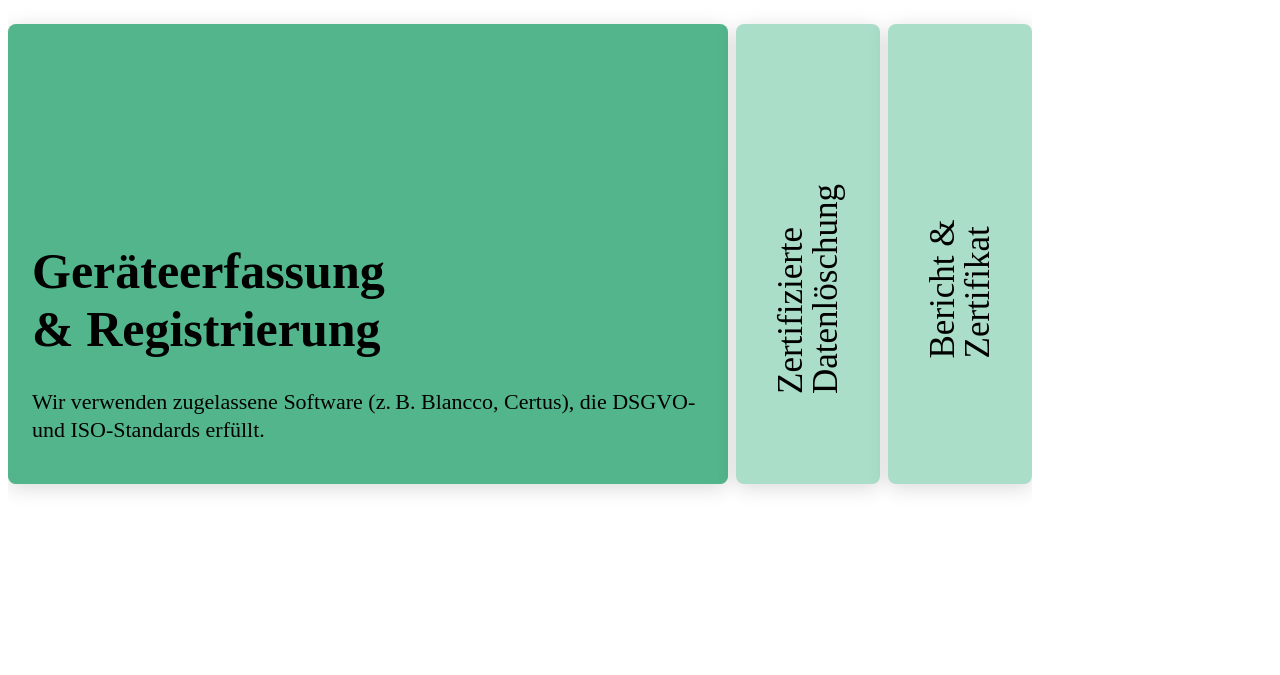
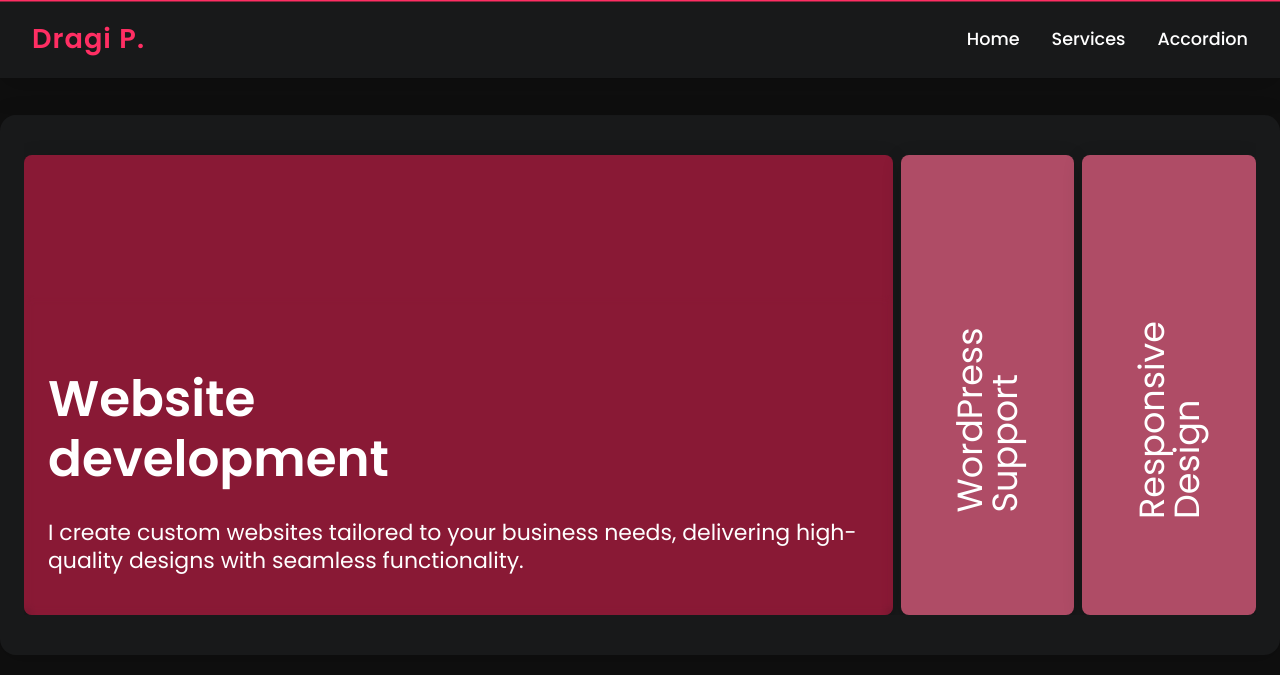
Before and after one commit to dragipostolovski/dragipostolovski.github.io, a PHP site: page /accordion.html in a window 1280 px wide. Shown: the top 675 px of the page. Run offline with PHP 8.4, Linux system fonts and the light colour scheme.

Commit message:
horizontal accordion

```diff
--- a/accordion.html
+++ b/accordion.html
@@ -1,42 +1,57 @@
+
 <!DOCTYPE html>
 <html lang="en">
 <head>
     <meta charset="UTF-8">
     <meta name="viewport" content="width=device-width, initial-scale=1.0">
     <title>Dragi P.</title>
-    <link rel="preconnect" href="https://fonts.googleapis.com">
-    <link rel="preconnect" href="https://fonts.gstatic.com" crossorigin>
-    <link href="https://fonts.googleapis.com/css2?family=Figtree:ital,wght@0,300..900;1,300..900&family=Montserrat:ital,wght@0,100..900;1,100..900&family=Poppins:ital,wght@0,100;0,200;0,300;0,400;0,500;0,600;0,700;0,800;0,900;1,100;1,200;1,300;1,400;1,500;1,600;1,700;1,800;1,900&family=Roboto:ital,wght@0,100..900;1,100..900&display=swap" rel="stylesheet">
+    <link href="https://fonts.googleapis.com/css2?family=Poppins:wght@400;500;600&display=swap" rel="stylesheet">
+    <script src="assets/script.js" defer></script>
+    <link rel="stylesheet" href="https://cdnjs.cloudflare.com/ajax/libs/font-awesome/6.5.1/css/all.min.css">
+    <link rel="stylesheet" href="assets/style.css">
     <link rel="stylesheet" href="assets/accordion.css">
     <script src="assets/accordion.js" defer></script>
-    <link rel="stylesheet" href="https://cdnjs.cloudflare.com/ajax/libs/font-awesome/6.5.1/css/all.min.css">
 </head>
-<body>
-    <div class="rit-floating-cursor"></div>
+<body class="site-body">
+    <header class="site-header">
+      <nav class="navbar">
+        <div class="navbar-logo"><a href="/" aria-label="Dragi P." alt="Dragi P.">Dragi P.</a></div>
+        <ul class="navbar-links">
+          <li><a href="/" aria-label="Home" alt="Home">Home</a></li>
+          <li><a href="/services.html" aria-label="Services" alt="Services">Services</a></li>
+          <li><a href="/accordion.html" aria-label="Accordion" alt="Accordion">Accordion</a></li>
+        </ul>
+        <div class="navbar-toggle"><i class="fas fa-bars"></i></div>
+      </nav>
+    </header>
+    <main class="site-main">
+        <section id="slider" class="container">
             <div class="rit-accordion-container">
                 <div class="rit-accordion">
                     <div class="rit-accordion-section">
-                <h3 class="title-vertical">Geräteerfassung <br />& Registrierung</h3>
+                        <h3 class="title-vertical">Website<br/>development</h3>
                         <div class="section-content">
-                    <h3 class="section-title">Geräteerfassung <br />& Registrierung</h3>
-                    <p class="section-description">Wir verwenden zugelassene Software (z. B. Blancco, Certus), die DSGVO- und ISO-Standards erfüllt.</p>
+                            <h3 class="section-title">Website<br/>development</h3>
+                            <p class="section-description">I create custom websites tailored to your business needs, delivering high-quality designs with seamless functionality.</p>
                         </div>
                     </div>
                     <div class="rit-accordion-section">
-                <h3 class="title-vertical">Zertifizierte <br />Datenlöschung</h3>
+                        <h3 class="title-vertical">WordPress<br/>Support</h3>
                         <div class="section-content">
-                    <h3 class="section-title">Zertifizierte <br />Datenlöschung</h3>
-                    <p class="section-description">Wir verwenden zugelassene Software (z. B. Blancco, Certus), die DSGVO- und ISO-Standards erfüllt.</p>
+                            <h3 class="section-title">WordPress<br/>Support</h3>
+                            <p class="section-description">Get expert WordPress assistance for your website. I provide comprehensive support including plugin management, theme customization, security updates, and troubleshooting to keep your WordPress site running smoothly.</p>
                         </div>
                     </div>
                     <div class="rit-accordion-section">
-                <h3 class="title-vertical">Bericht & <br />Zertifikat</h3>
+                        <h3 class="title-vertical">Responsive<br/>Design</h3>
                         <div class="section-content">
-                    <h3 class="section-title">Bericht <br />& Zertifikat</h3>
-                    <p class="section-description">Wir verwenden zugelassene Software (z. B. Blancco, Certus), die DSGVO- und ISO-Standards erfüllt.</p>
+                            <h3 class="section-title">Responsive<br/>Design</h3>
+                            <p class="section-description">Your website should look great on any device. I ensure your website is fully responsive, providing an optimal viewing experience across desktops, tablets, and smartphones.</p>
                         </div>
                     </div>
                 </div>
             </div>
+        </section>
+    </main>
 </body>
 </html>
--- a/assets/accordion.css
+++ b/assets/accordion.css
@@ -1,15 +1,4 @@
-:root {
-    --bg-color: #0f0f0f;
-    --text-color: #fff;
-    --accent-color: #ABDEC8;
-    --hover-color: #53B58C;
-    --highlight-color: #085643;
-    --transition-time: 0.8s;
-}
-
 .rit-accordion-container {
-    width: 1024px;
-    height: 660px;
     display: flex;
     flex-direction: column;
     overflow: hidden;
@@ -28,7 +17,7 @@
     flex: 1.2;
     overflow: hidden;
     transition: flex 1.5s ease;
-    background-color: var(--accent-color);
+    background-color: #af4c66;
     border-radius: 8px;
     margin: 0 4px;
     box-shadow: 0 4px 20px rgba(0, 0, 0, 0.15);
@@ -48,19 +37,12 @@
 .rit-accordion-section:hover,
 .rit-accordion-section.hovered {
     flex: 6;
-    background-color: var(--hover-color);
-}
-
-.rit-accordion-section:hover .section-content,
-.rit-accordion-section.hovered .section-content {
-    transform: translateY(0);
-    /* display: block; */
+    background-color: #891935;
 }
 
 .rit-accordion-section:hover .title-vertical,
 .rit-accordion-section.hovered .title-vertical {
     opacity: 0;
-    display: none;
 }
 
 .title-vertical {
@@ -73,16 +55,15 @@
     font-weight: 400;
     line-height: 100%;
     opacity: 1;
-    transition: opacity var(--transition-time) ease;
-    display: block;
+    transition: opacity 0.8s ease;
+    opacity: 1;
 }
 
 .section-content {
     padding: 1.5rem;
     width: 100%;
     z-index: 2;
-    transform: translateY(20px);
-    transition: all var(--transition-time) ease-in;
+    transition: all 0.8s ease-in;
     transition-delay: 0.1s;
     backdrop-filter: blur(5px);
     width: 100%;
@@ -96,6 +77,7 @@
     margin-bottom: 0.5rem;
     position: relative;
     display: inline-block;
+    line-height: 60px;
 }
 
 .section-description {
@@ -109,7 +91,7 @@
     width: 30px;
     height: 30px;
     border-radius: 50%;
-    border: 1px solid var(--highlight-color);
+    border: 1px solid #085643;
     position: fixed;
     pointer-events: none;
     transform: translate(-50%, -50%);
@@ -122,7 +104,7 @@
 .rit-floating-cursor.active {
     width: 60px;
     height: 60px;
-    border-color: var(--text-color);
+    border-color: #fff;
     opacity: 1;
 }
 
--- a/services.html
+++ b/services.html
@@ -18,6 +18,7 @@
         <ul class="navbar-links">
             <li><a href="/" aria-label="Home" alt="Home">Home</a></li>
             <li><a href="/services.html" aria-label="Services" alt="Services">Services</a></li>
+            <li><a href="/accordion.html" aria-label="Accordion" alt="Accordion">Accordion</a></li>
           </ul>
         <div class="navbar-toggle"><i class="fas fa-bars"></i></div>
       </nav>
```
Also changed, not shown: assets/accordion.js (+44 -13 lines). Lines whose indentation alone changed are shown as unchanged.
